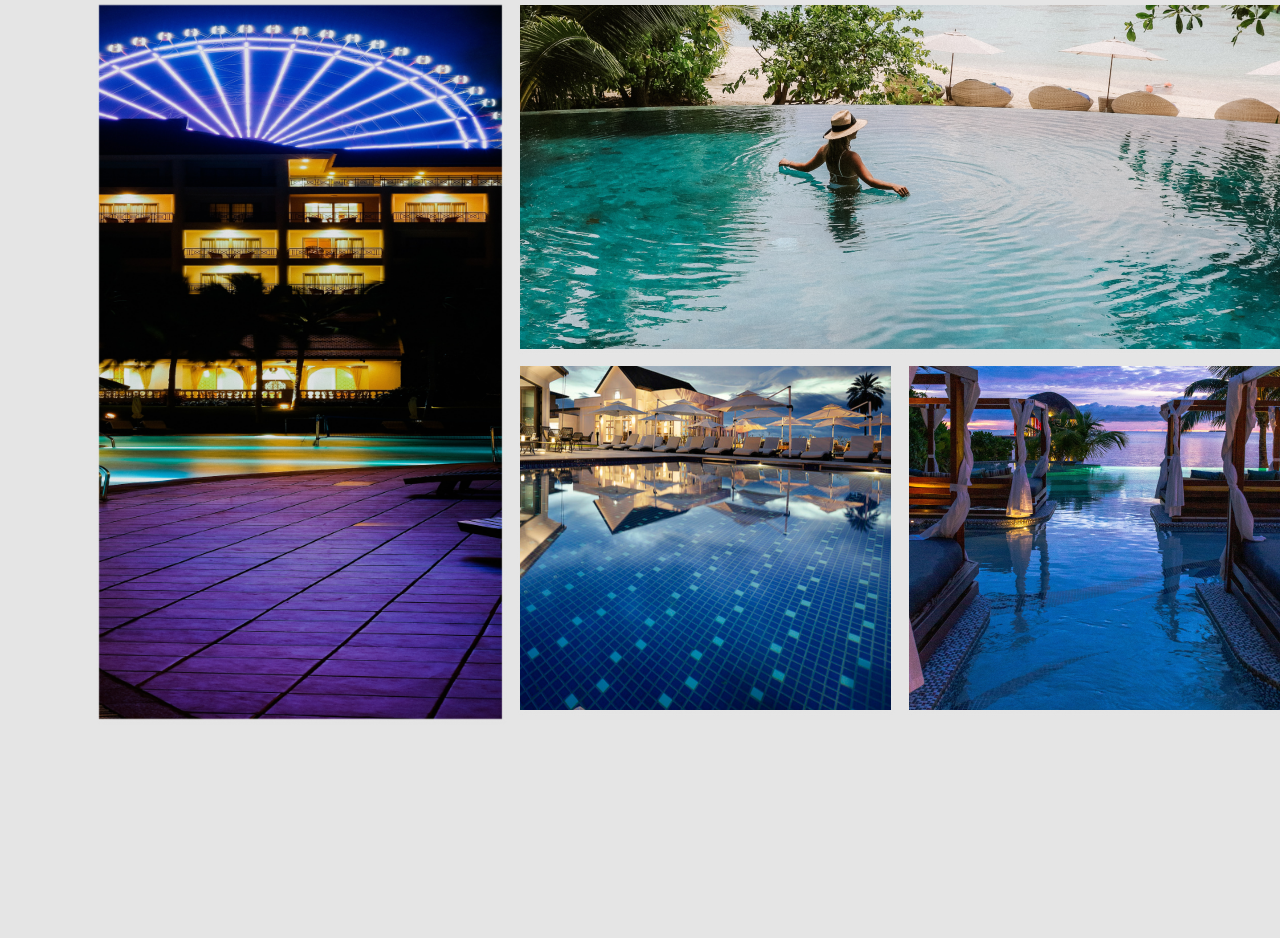
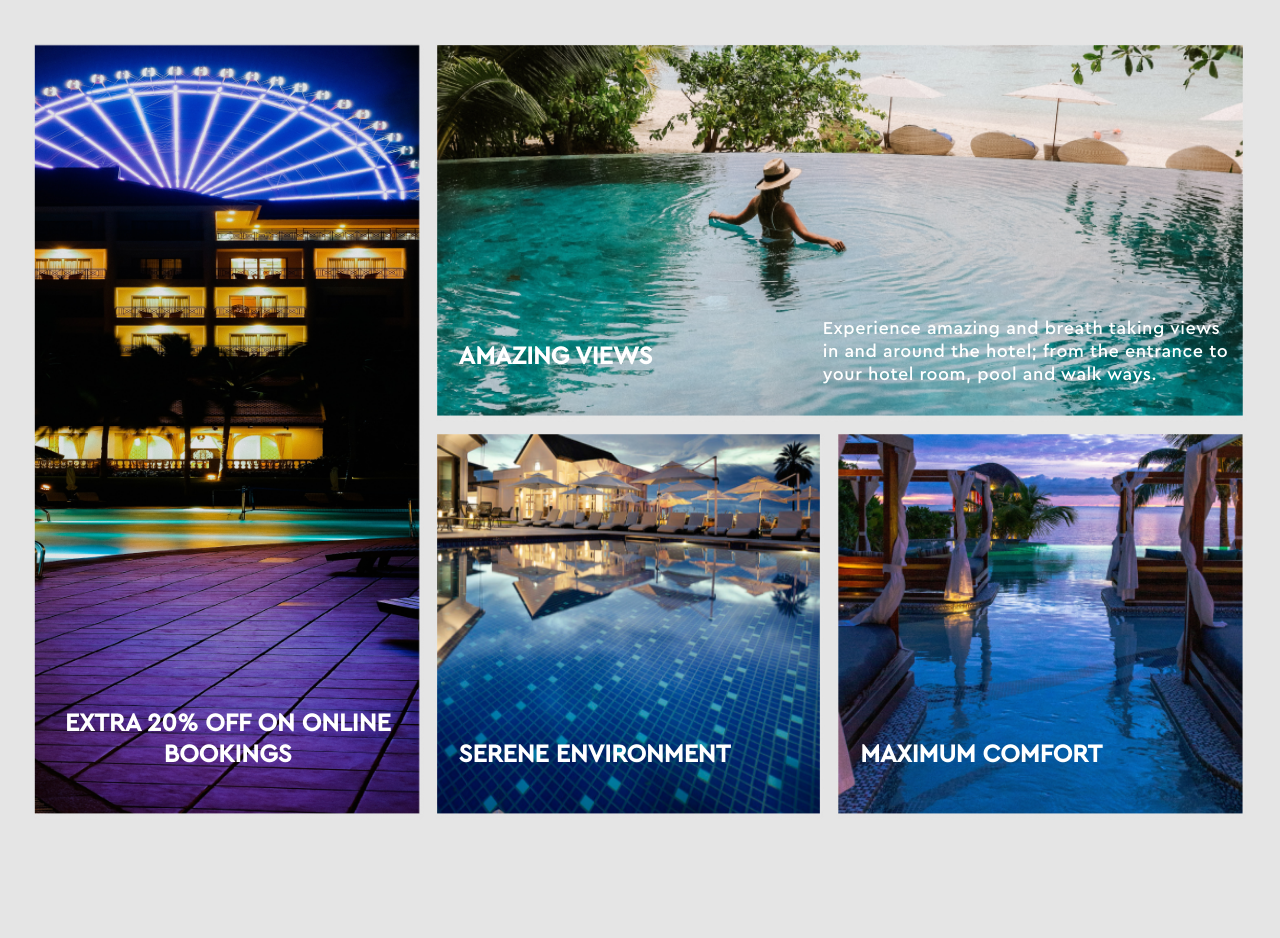
Before and after one commit to hngi/team-neon-omega, a plain HTML site: page index.html in a window 1280 px wide. Shown: the part 1787-2725 px from the top of the page. Drawn offline with Linux system fonts and the light colour scheme.

Commit message:
align text to image

```diff
--- a/css/landing-page.css
+++ b/css/landing-page.css
@@ -2,6 +2,7 @@
 	padding: 0;
 	margin: 0;
 	box-sizing: border-box;
+	/*border: 2px solid red;*/
 }
 
 @font-face {
@@ -17,6 +18,7 @@
 body {
 	background: #e5e5e5;
 	overflow-x: hidden;
+
 }
 
 #banner {
@@ -217,17 +219,18 @@ svg {
 .explore-wrapper {
 	position: relative;
 	top: 0;
-	padding-left: 6em;
+	padding: 2em;
 }
 
 .explore-wrapper::before {
 	content: "";
 	width: 100%;
-	height: 11vh;
+	height: 12vh;
 	background: #e5e5e5;
 	position: relative;
 	display: block;
-	bottom: 20vh;
+	bottom: 26vh;
+	margin-left: 2em;
 }
 
 #explore h2 {
@@ -243,48 +246,84 @@ svg {
 
 .resort-views {
 	display: grid;
-	grid-template-columns: 1fr 1fr 1fr 1fr;
+	grid-template-columns: 1fr 1fr;
 	grid-template-rows: 1fr 1fr;
 	grid-gap: 10px;
 	position: relative;
 	top: -2em;
+	width: 100%;
 }
 
 .view1 {
 	grid-column: 1/2;
 	grid-row: 1/3;
-	height: 80%;
 	text-align: center;
 }
 
 .view2 {
-	grid-column: 2/5;
+	grid-column: 2/4;
 	grid-row: 1/2;
 }
 
 .view3 {
 	grid-column: 2/3;
 	grid-row: 2/3;
+}
 
-
+.view4 {
+	grid-column: 3/4;
+	grid-row: 2/3;
 }
 
 .view3,
 .view4 {
 	position: relative;
-	top: -6em;
+
 }
 
 .resort-view {
-	justify-self: center;
+	justify-self: start;
+	position: relative;
+	width: 100%;
 }
 
 .view2 {
 	justify-self: start;
+	width: 100%;
 }
 
-.view1 img {
+
+
+.resort-view img {
 	height: 100%;
+	width: 100%;
+}
+
+.resort-view p {
+	position: absolute;
+	bottom: 2em;
+	font-family: Cera Pro;
+	font-style: normal;
+	font-weight: bold;
+	font-size: 25px;
+	line-height: 31px;
+	color: #FFFFFF;
+}
+
+p.experience {
+	width: 50%;
+	font-family: Cera Pro;
+	font-style: normal;
+	font-weight: 500;
+	font-size: 18px;
+	line-height: 23px;
+	letter-spacing: 0.03em;
+	color: #FFFFFF;
+	right: 1em;
+}
+
+.resort-view:nth-child(n + 2) p {
+	margin-left: 1em;
 }
 
 .testimonial-wrapper {
@@ -365,7 +404,7 @@ svg {
 	color: rgba(255, 255, 255, 0.4);
 }
 
-.quote:last-child {
+.quote:nth-last-child(2) {
 	float: right;
 	margin-right: 0.1em;
 	margin-top: 0.2em;
@@ -390,7 +429,7 @@ svg {
 	display: grid;
 	grid-template-columns: 1fr 1fr 1fr;
 	position: relative;
-	left: 6em;
+	left: 4em;
 	top: 8em;
 	width: 80%;
 	margin: 2em auto 0 auto;
--- a/index.html
+++ b/index.html
@@ -104,15 +104,20 @@ enjoy unforgetable nights.</p>
           <div class="resort-views">
             <div class="resort-view view1">
               <img src="images/view1.png">
+              <p>EXTRA <span>20% OFF</span> ON ONLINE BOOKINGS</p>
             </div>
             <div class="resort-view view2">
               <img src="images/view2.png">
+              <p>AMAZING VIEWS</p>
+              <p class="experience">Experience amazing and breath taking views in and  around the hotel; from the entrance to your hotel room, pool and walk ways.</p>
             </div>
             <div class="resort-view view3">
               <img src="images/view3.png">
+              <p>SERENE ENVIRONMENT</p>
             </div>
             <div class="resort-view view4">
               <img src="images/view4.png">
+              <p>MAXIMUM COMFORT</p>
             </div>
           </div>
         </div>
@@ -136,6 +141,7 @@ enjoy unforgetable nights.</p>
               </div>
               <p>Rebecah Kitson</p>
               <p class="quote">”</p>
+              <div class="clear"></div>
             </div>
           </div>
           <div class="testimonial-pictures">
```
